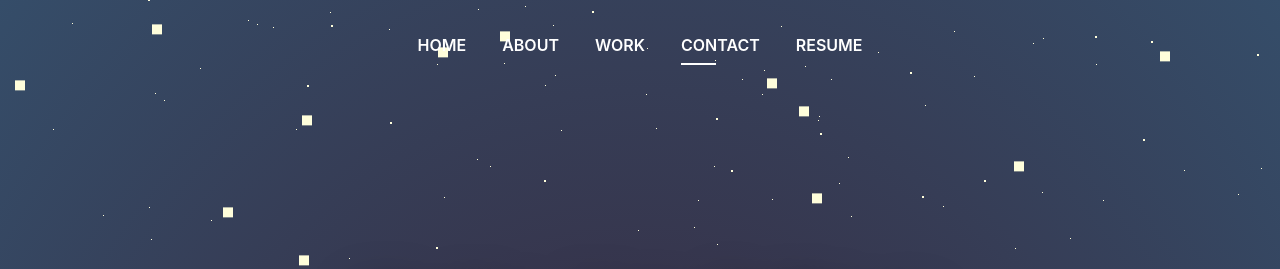
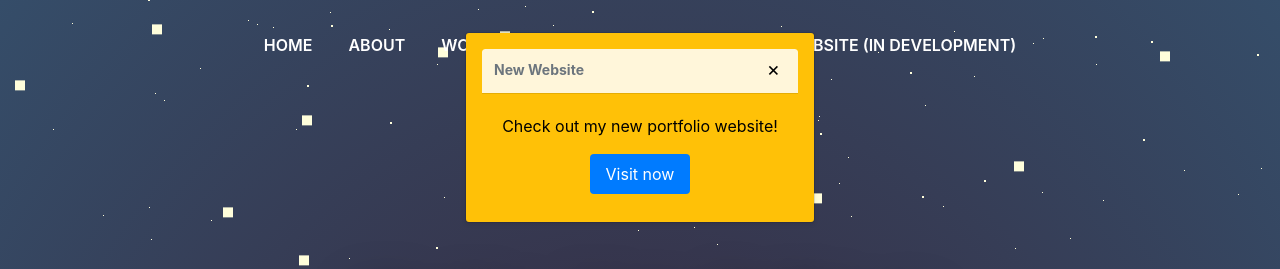
Before and after one commit to AdityaKhowalGithub/Portfolio, a React app: page /#/ in a window 1280 px wide. Shown: the top 269 px of the page. Built offline with nearby package versions, Linux system fonts and the light colour scheme; a web font is replaced by a local one.

Commit message:
finished update

```diff
--- a/package.json
+++ b/package.json
@@ -3,7 +3,7 @@
   "name": "website",
   "version": "0.1.0",
   "dependencies": {
-    "bootstrap": "^4.3.1",
+    "bootstrap": "^4.6.2",
     "jquery": "^3.4.1",
     "lightbox2": "^2.11.0",
     "normalize.css": "^8.0.1",
--- /dev/null
+++ b/src/components/ToastNotification.css
@@ -0,0 +1,64 @@
+/* components/ToastNotification.css */
+.toast-container {
+    position: fixed;
+    top: 1rem;
+    left: 50%;
+    transform: translateX(-50%);
+    z-index: 1050;
+    width: 90%;
+    max-width: 400px;
+}
+
+.toast {
+    visibility: hidden;
+    background-color: #ffc107;
+    color: black;
+    text-align: center;
+    border-radius: 0.25rem;
+    padding: 1rem;
+    margin: 1rem auto;
+    box-shadow: 0 0.125rem 0.25rem rgba(0, 0, 0, 0.075);
+    transition: visibility 0s, opacity 0.5s linear;
+    opacity: 0;
+}
+
+.toast.show {
+    visibility: visible;
+    opacity: 1;
+}
+
+.toast-header {
+    display: flex;
+    justify-content: space-between;
+    align-items: center;
+    margin-bottom: 0.5rem;
+    border-bottom: 1px solid rgba(0, 0, 0, 0.1);
+    padding-bottom: 0.5rem;
+}
+
+.toast-header .btn-close {
+    background: none;
+    border: none;
+    color: black;
+    font-size: 1.25rem;
+    cursor: pointer;
+}
+
+.toast-body {
+    font-size: 1rem;
+}
+
+.toast-body .visit-btn {
+    display: inline-block;
+    margin-top: 1rem;
+    padding: 0.5rem 1rem;
+    background-color: #007bff;
+    color: white;
+    text-decoration: none;
+    border-radius: 0.25rem;
+    transition: background-color 0.3s;
+}
+
+.toast-body .visit-btn:hover {
+    background-color: #0056b3;
+}
--- /dev/null
+++ b/src/components/ToastNotification.jsx
@@ -0,0 +1,43 @@
+import React, { useState, useEffect } from 'react';
+import './ToastNotification.css';
+
+const ToastNotification = () => {
+  const [show, setShow] = useState(true);
+
+  useEffect(() => {
+    const toastElement = document.getElementById('toastNotification');
+    if (show) {
+      toastElement.classList.add('show');
+    }
+  }, [show]);
+
+  const handleClose = () => {
+    setShow(false);
+  };
+
+  return show ? (
+    <div className="toast-container">
+      <div id="toastNotification" className="toast">
+        <div className="toast-header">
+          <strong className="me-auto">New Website</strong>
+          <button
+            type="button"
+            className="btn-close"
+            onClick={handleClose}
+            aria-label="Close"
+          >
+            &times;
+          </button>
+        </div>
+        <div className="toast-body">
+          Check out my new portfolio website! <br />
+          <a href="https://adityakhowalgithub.github.io/nodeWEBsite/" target="_blank" className="visit-btn" rel="noopener noreferrer">
+            Visit now
+          </a>
+        </div>
+      </div>
+    </div>
+  ) : null;
+};
+
+export default ToastNotification;
--- a/src/components/contact.jsx
+++ b/src/components/contact.jsx
@@ -5,6 +5,7 @@ class Contact extends React.Component {
   render() {
     return (
       <section
+        id="contact"
         className="paralax-mf footer-paralax bg-image sect-mt4 route"
         //style={{ backgroundImage: "url(" + imageOverlay + ")" }}
       >
@@ -13,7 +14,7 @@ class Contact extends React.Component {
           <div className="row">
             <div className="col-sm-12">
               <div className="contact-mf">
-                <div id="contact" className="box-shadow-full">
+                <div className="box-shadow-full">
                   <div className="row">
                     <div className="col-md-6">
                       <div className="title-box-2">
--- a/src/components/navbar.jsx
+++ b/src/components/navbar.jsx
@@ -1,15 +1,9 @@
 import React from "react";
 import $ from "jquery";
-import { Link } from 'react-router-dom'
-import {resume} from "./PDF/Aditya_khowal_resume.pdf";
-
-
+import { Link } from 'react-router-dom';
+import { resume } from "./PDF/Aditya_khowal_resume.pdf";
 
 class Navbar extends React.Component {
-  constructor() {
-    super();
-  }
-
   componentDidMount() {
     const nav = $("nav");
     let navHeight = nav.outerHeight();
@@ -20,54 +14,33 @@ class Navbar extends React.Component {
       }
     });
 
-    $("body").scrollspy({
-      target: "#mainNav",
-      offset: navHeight
-    });
-
-    $(".js-scroll").on("click", function() {
-      $(".navbar-collapse").collapse("hide");
-    });
-
     window.addEventListener("scroll", () => {
       if (window.pageYOffset > 50) {
-        document
-          .querySelector(".navbar-expand-md")
-          .classList.add("navbar-reduce");
-        document
-          .querySelector(".navbar-expand-md")
-          .classList.remove("navbar-trans");
-
+        document.querySelector(".navbar-expand-md").classList.add("navbar-reduce");
+        document.querySelector(".navbar-expand-md").classList.remove("navbar-trans");
       } else {
-        document
-          .querySelector(".navbar-expand-md")
-          .classList.add("navbar-trans");
-        document
-          .querySelector(".navbar-expand-md")
-          .classList.remove("navbar-reduce");
-
+        document.querySelector(".navbar-expand-md").classList.add("navbar-trans");
+        document.querySelector(".navbar-expand-md").classList.remove("navbar-reduce");
       }
     });
 
-    $('a.js-scroll[href*="#"]:not([href="#"])').on("click", function() {
+    $('a.js-scroll[href*="#"]:not([href="#"])').on("click", function(e) {
+      e.preventDefault();
       if (
         window.location.pathname.replace(/^\//, "") ===
           this.pathname.replace(/^\//, "") &&
         window.location.hostname === this.hostname
       ) {
-        var target = $(this.hash);
-        target = target.length
-          ? target
-          : $("[name=" + this.hash.slice(1) + "]");
-        if (target.length) {
+        const target = $(this.hash);
+        const targetElement = target.length ? target : $("[name=" + this.hash.slice(1) + "]");
+        if (targetElement.length) {
           $("html, body").animate(
             {
-              scrollTop: target.offset().top - navHeight + 5
+              scrollTop: targetElement.offset().top - navHeight + 5
             },
             1000,
             "easeInExpo"
           );
-          return false;
         }
       }
     });
@@ -79,10 +52,7 @@ class Navbar extends React.Component {
 
   render() {
     return (
-      <nav
-        className="navbar navbar-b navbar-trans navbar-expand-md fixed-top"
-        id="mainNav"
-      >
+      <nav className="navbar navbar-b navbar-trans navbar-expand-md fixed-top" id="mainNav">
         <div className="container">
           <button
             className="navbar-toggler collapsed"
@@ -97,38 +67,27 @@ class Navbar extends React.Component {
             <span></span>
             <span></span>
           </button>
-          <div
-            className="navbar-collapse collapse justify-content-end"
-            id="navbarDefault"
-          >
+          <div className="navbar-collapse collapse justify-content-end" id="navbarDefault">
             <ul className="navbar-nav">
               <li className="nav-item">
-                <a className="nav-link js-scroll" href="#home">
-                  Home
-                </a>
+                <a className="nav-link js-scroll" href="#home">Home</a>
               </li>
               <li className="nav-item">
-                <a className="nav-link js-scroll" href="#about">
-                  About
-                </a>
+                <a className="nav-link js-scroll" href="#about">About</a>
               </li>
               <li className="nav-item">
-                <a className="nav-link js-scroll" href="#work">
-                  Work
-                </a>
+                <a className="nav-link js-scroll" href="#work">Work</a>
               </li>
               <li className="nav-item">
-                <a className="nav-link js-scroll" href="#contact">
-                  Contact
-                </a>
+                <a className="nav-link js-scroll" href="#contact">Contact</a>
               </li>
               <li className="nav-item">
-                <a className="nav-link js-scroll" href={resume}>
-                  Resume
+                <a className="nav-link js-scroll" href={resume}>Resume</a>
+              </li>
+              <li className="nav-item">
+                <a className="nav-link js-scroll" href="https://adityakhowalgithub.github.io/nodeWEBsite/" target="_blank" rel="noopener noreferrer">
+                  New Website (in development)
                 </a>
-                {/* <Link className="nav-link js-scroll" to={"./resume"}>
-                Dashboard
-              </Link> */}
               </li>
             </ul>
           </div>
--- a/src/index.js
+++ b/src/index.js
@@ -31,7 +31,7 @@ import Preloader from './components/preloader';
 import PDFViewer from './components/resume.jsx';
 import Home from './components/home.jsx';
 
-
+import ToastNotification from './components/ToastNotification.jsx';
 
 // ReactDOM.render(
 //     <React.Fragment>
@@ -60,10 +60,11 @@ const HomePage = () => (
          <Intro />
          <Home />
          <About />
-         <Portfolio />
-         <Contact />
+         <Portfolio id="work" />
+         <Contact id="contact" />
          <BackToTop />
          <Preloader />
+          <ToastNotification />
      </React.Fragment>
   );
 const ResumePage = () => (
--- a/src/style.css
+++ b/src/style.css
@@ -14,6 +14,10 @@ h5,
 h6 {
   color: #1e1e1e;
 }
+html {
+  scroll-behavior: smooth;
+}
+
 
 a {
   color: #1e1e1e;
```
Also changed, not shown: 1 other file.
